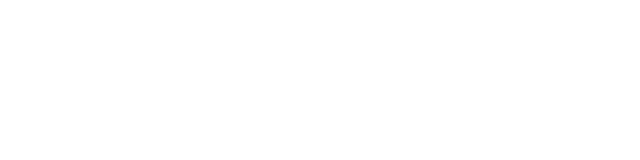
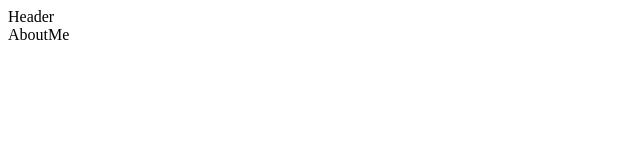
Before and after one commit to FlorenciaNieva/Portfolio-2, a React (Vite) app: page / in a window 1280 px wide. Shown: the top 160 px of the page, without its empty margins (0-640 px from the left). Built offline with nearby package versions, Linux system fonts and the light colour scheme.

Commit message:
Agrego rutas con sus componentes

```diff
--- a/src/App.jsx
+++ b/src/App.jsx
@@ -1,7 +1,23 @@
 import "./App.css";
+import { BrowserRouter, Routes, Route } from "react-router-dom";
+import AboutMe from "./components/AboutMe/AboutMe";
+import Projects from "./components/Projects/Projects";
+import Contact from "./components/Contact/Contact";
+import Header from "./components/Header/Header";
 
 function App() {
-  return <></>;
+  return (
+    <>
+      <BrowserRouter>
+        <Header />
+        <Routes>
+          <Route path="/" element={<AboutMe />}/>
+          <Route path="/projects" element={<Projects />}/>
+          <Route path="/contact" element={<Contact />}/>
+        </Routes>
+      </BrowserRouter>
+    </>
+  )
 }
 
 export default App;
```
